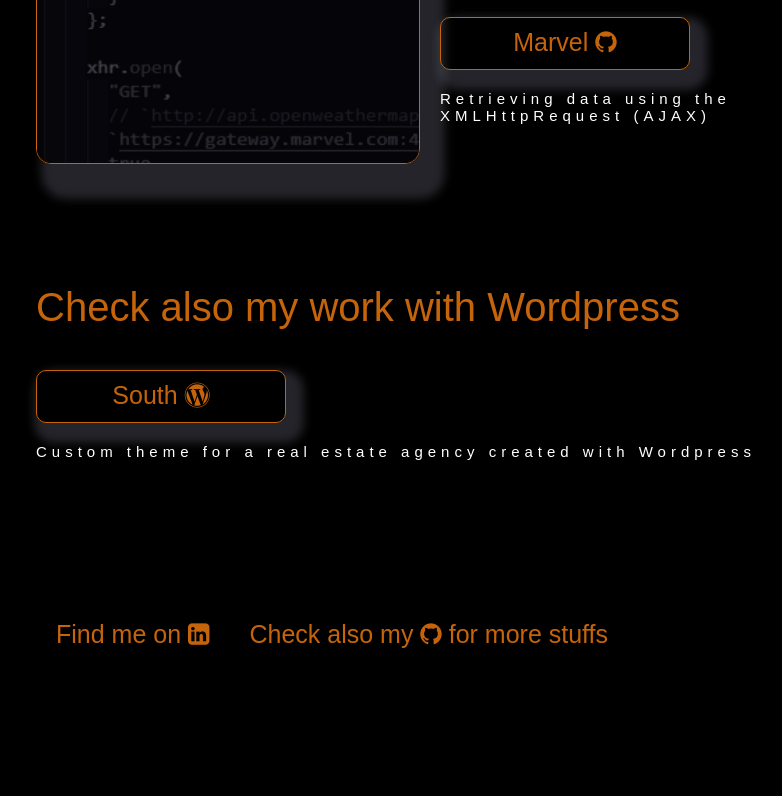
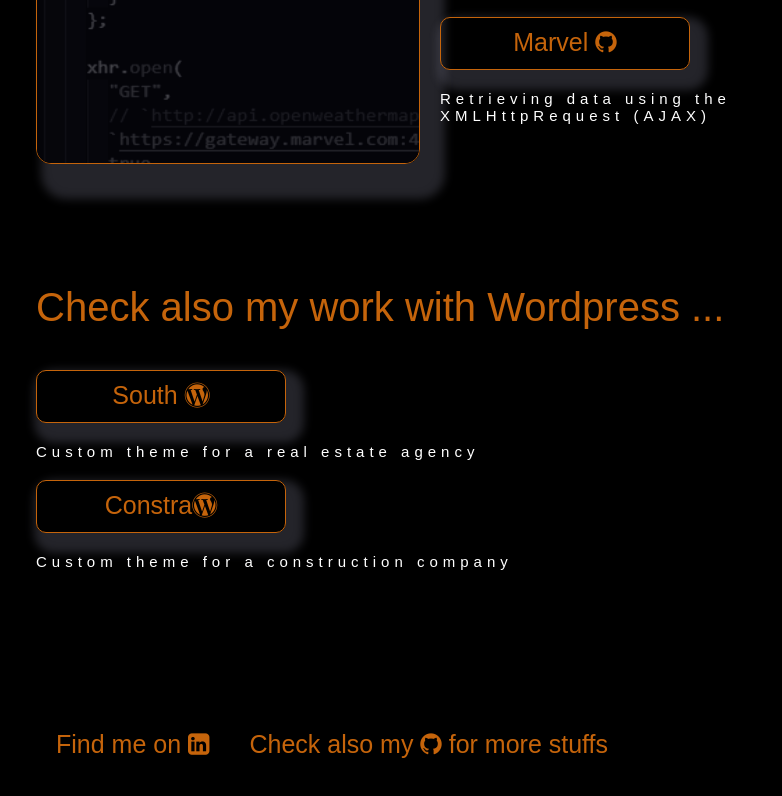
Before and after one commit to danTimmermans/portfolio, a plain HTML site: page dev/index.html in a window 1280 px wide. Shown: the part 2597-3393 px from the top of the page, without its empty margins (220-1002 px from the left). Drawn offline with Linux system fonts and the light colour scheme; files that its build step writes are made by us from their sources; files whose address does not match are found by name; a web font is replaced by a local one.

Commit message:
wp constra added

```diff
--- a/dev/index.html
+++ b/dev/index.html
@@ -87,9 +87,11 @@
             </section>
             <section>
                 <div class="links_box">
-                    <h2 class="secondary_title">Check also my work with Wordpress</h2>
+                    <h2 class="secondary_title">Check also my work with Wordpress ...</h2>
                     <div class="check_btn travelista"><a href="https://danieltimmermans.com/south/">South <i class="fa fa-wordpress" aria-hidden="true"></i></a></div>
-                    <p>Custom theme for a real estate agency created with Wordpress</p>
+                    <p>Custom theme for a real estate agency </p>
+                    <div class="check_btn travelista"><a href="https://danieltimmermans.com/constra/">Constra<i class="fa fa-wordpress" aria-hidden="true"></i></a></div>
+                    <p>Custom theme for a construction company </p>
                 </div>
             </section>
         </div>
```
Also changed, not shown: prod/index.html (+4 -2 lines).
